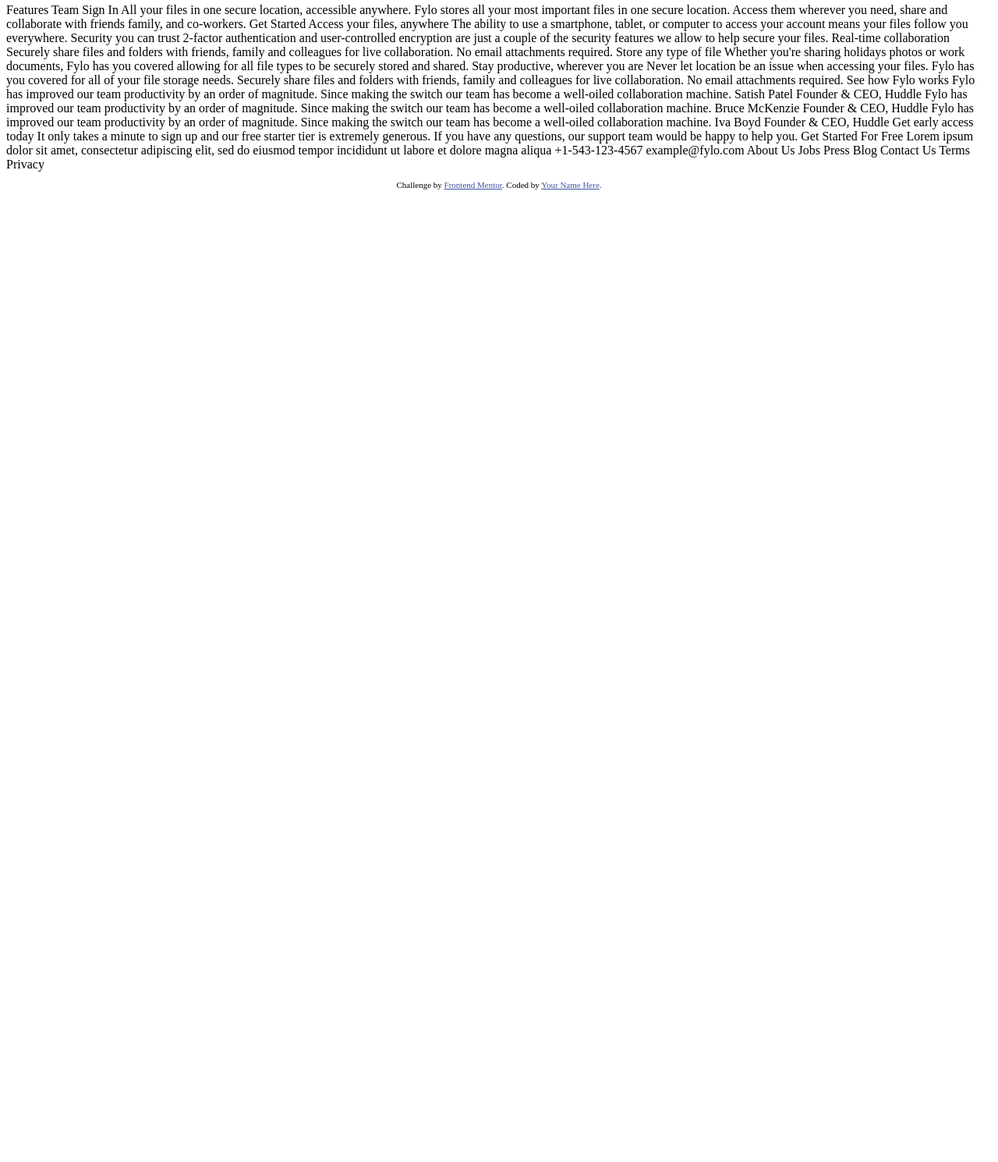
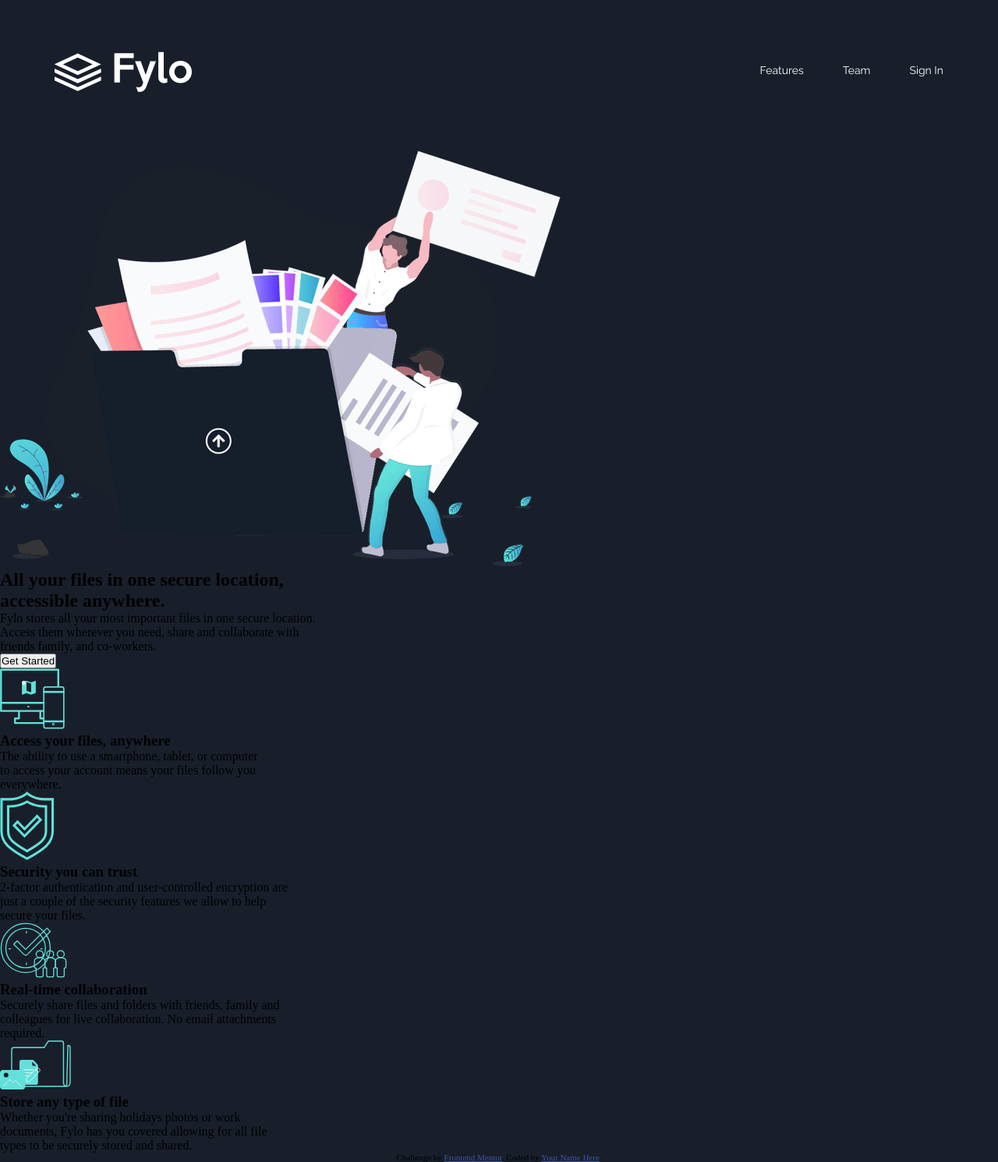
Before and after one commit to the-lone-coder/fylo-dark-theme-landing-page, a plain HTML site: page index.html in a window 1280 px wide. Shown: the part 4-1494 px from the top of the page at 78% size. Before the commit the page ends 800 px from the top, so only its background shows below. Drawn offline with Linux system fonts and the light colour scheme.

Commit message:
.html  structure for header, .container-one, .container-two completed

```diff
--- a/index.html
+++ b/index.html
@@ -1,10 +1,16 @@
 <!DOCTYPE html>
 <html lang="en">
+
   <head>
+
     <meta charset="UTF-8">
     <meta name="viewport" content="width=device-width, initial-scale=1.0"> <!-- displays site properly based on user's device -->
 
     <link rel="icon" type="image/png" sizes="32x32" href="./images/favicon-32x32.png">
+
+    <link rel="stylesheet" href="https://cdnjs.cloudflare.com/ajax/libs/font-awesome/5.13.0/css/all.min.css"/>
+
+    <link rel="stylesheet" href="style.css">
 
     <title>Frontend Mentor | Fylo landing page with dark theme and features grid</title>
 
@@ -13,8 +19,188 @@
       .attribution { font-size: 11px; text-align: center; }
       .attribution a { color: hsl(228, 45%, 44%); }
     </style>
+
   </head>
+
+
   <body>
+
+    <header>
+
+      <nav>
+
+        <div class="main-logo">
+
+          <img src="./images/logo.svg" alt="main-logo"/>
+
+        </div>
+
+        <div class="nav-list">
+
+          <ul>
+
+            <li>
+
+              <a href="#">
+                Features
+              </a>
+
+            </li>
+
+            <li>
+
+              <a href="#">
+                Team
+              </a>
+
+            </li>
+
+            <li>
+
+              <a href="#">
+                Sign In
+              </a>
+
+            </li>
+
+          </ul>
+
+        </div>
+
+      </nav>
+
+    </header>
+
+
+    <section>
+
+      <div class="container-one">
+
+        <div class="container-a">
+
+          <img src="./images/illustration-intro.png" alt="illustration-intro">
+
+        </div>
+
+        <div class="container-b">
+
+          <h1>
+            All your files in one secure location, <br/> accessible anywhere.
+          </h1>
+
+          <p>
+            Fylo stores all your most important files in one secure location. <br/> Access them wherever
+            you need, share and collaborate with <br/> friends family, and co-workers.
+          </p>
+
+          <button type="submit">
+
+            Get Started
+
+          </button>
+
+        </div>
+
+      </div>
+
+    </section>
+
+
+    <section>
+
+      <div class="container-two">
+
+        <div class="container-two-a">
+
+          <div class="image-one">
+
+            <img src="./images/icon-access-anywhere.svg" alt="icon-access-anywhere">
+
+            <div class="header&para">
+
+              <h3>
+                Access your files, anywhere
+              </h3>
+
+              <p>
+                The ability to use a smartphone, tablet, or computer <br/> to access your account means your
+                files follow you <br/> everywhere.
+              </p>
+
+            </div>
+
+          </div>
+
+          <div class="image-two">
+
+            <img src="./images/icon-security.svg" alt="security-icon">
+
+            <div class="header&para">
+
+              <h3>
+                Security you can trust
+              </h3>
+
+              <p>
+                2-factor authentication and user-controlled encryption are <br/> just a couple of the security
+                features we allow to help <br/> secure your files.
+              </p>
+
+            </div>
+
+          </div>
+
+        </div>
+
+
+        <div class="container-two-b">
+
+          <div class="image-three">
+
+            <img src="./images/icon-collaboration.svg" alt="icon-collaboration">
+
+            <div class="header&para">
+
+              <h3>
+                Real-time collaboration
+              </h3>
+
+              <p>
+                Securely share files and folders with friends, family and <br/> colleagues for live collaboration.
+                No email attachments <br/> required.
+              </p>
+
+            </div>
+
+          </div>
+
+          <div class="image-four">
+
+            <img src="./images/icon-any-file.svg" alt="icon-any-file">
+
+            <div class="header&para">
+
+              <h3>
+                Store any type of file
+              </h3>
+
+              <p>
+                Whether you're sharing holidays photos or work <br/> documents, Fylo has you covered allowing for all
+                file <br/> types to be securely stored and shared.
+              </p>
+
+            </div>
+
+          </div>
+
+        </div>
+
+      </div>
+
+    </section>
+
+
+    <!--
     Features
     Team
     Sign In
@@ -95,12 +281,17 @@
     Contact Us
     Terms
     Privacy
+    -->
 
     <footer>
+
       <p class="attribution">
         Challenge by <a href="https://www.frontendmentor.io?ref=challenge" target="_blank">Frontend Mentor</a>.
         Coded by <a href="#">Your Name Here</a>.
       </p>
+
     </footer>
+
   </body>
+
 </html>
```
Lines whose indentation alone changed are shown as unchanged.
